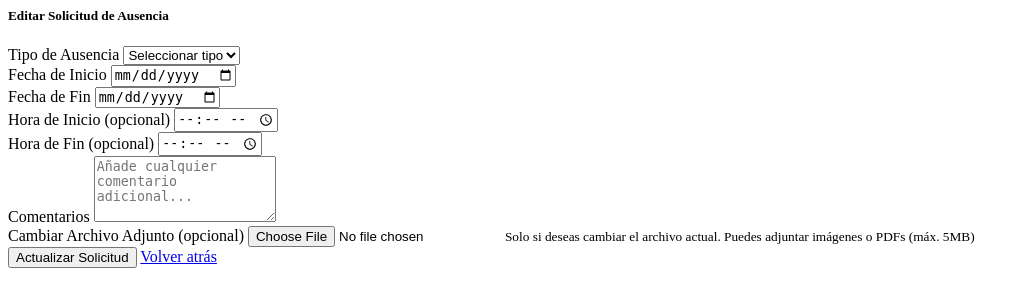
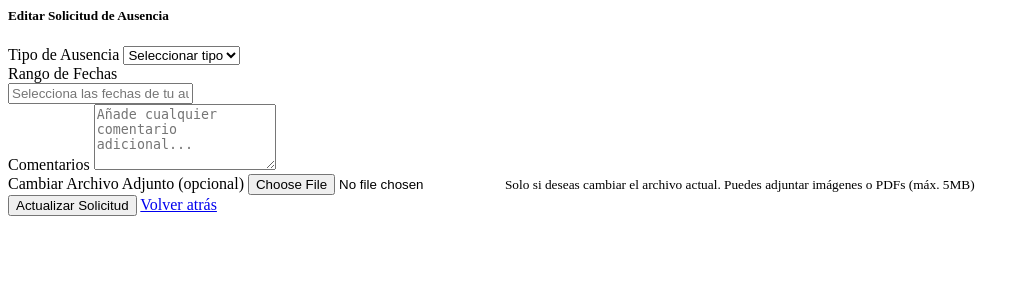
Before and after one commit to fredeabal/otgest, a CodeIgniter 4 app: template app/Views/absences/edit.php in a window 1280 px wide. Shown: the top 307 px of the page, without its empty margins (0-1030 px from the left). Run offline with PHP 8.4 and a stand-in for CodeIgniter, Linux system fonts and the light colour scheme; the template is opened without the code that fills it, so the values that code supplies are empty; some libraries are stand-ins or nearby versions.

Commit message:
Actualizar formulario de edición de ausencias para usar daterangepicker

```diff
--- a/app/Views/absences/edit.php
+++ b/app/Views/absences/edit.php
@@ -32,40 +32,28 @@
                         </div>
 
                         <div class="row">
-                            <div class="col-md-6">
+                            <div class="col-md-12">
                                 <div class="form-group mb-3">
-                                    <label for="start_date" class="form-label">Fecha de Inicio</label>
-                                    <input type="date" name="start_date" id="start_date" class="form-control" value="<?= esc($absence['start_date']) ?>">
+                                    <label for="daterange" class="form-label">Rango de Fechas</label>
+                                    <div class="input-group">
+                                        <input type="text" id="daterange" class="form-control" placeholder="Selecciona las fechas de tu ausencia">
+                                        <span class="input-group-text bg-primary-subtle text-primary border-primary border-opacity-25">
+                                            <i class="ti ti-calendar fs-5"></i>
+                                        </span>
+                                    </div>
+                                    <input type="hidden" name="start_date" id="start_date" value="<?= old('start_date', esc($absence['start_date'])) ?>">
+                                    <input type="hidden" name="end_date" id="end_date" value="<?= old('end_date', esc($absence['end_date'])) ?>">
+                                    <input type="hidden" name="start_time" id="start_time" value="<?= old('start_time', esc($absence['start_time'])) ?>">
+                                    <input type="hidden" name="end_time" id="end_time" value="<?= old('end_time', esc($absence['end_time'])) ?>">
                                     <?php if (isset($errors['start_date'])): ?>
                                         <div class="text-danger small"><?= $errors['start_date'] ?></div>
                                     <?php endif; ?>
-                                </div>
-                            </div>
-                            <div class="col-md-6">
-                                <div class="form-group mb-3">
-                                    <label for="end_date" class="form-label">Fecha de Fin</label>
-                                    <input type="date" name="end_date" id="end_date" class="form-control" value="<?= esc($absence['end_date']) ?>">
                                     <?php if (isset($errors['end_date'])): ?>
                                         <div class="text-danger small"><?= $errors['end_date'] ?></div>
                                     <?php endif; ?>
-                                </div>
-                            </div>
-                        </div>
-
-                        <div class="row">
-                            <div class="col-md-6">
-                                <div class="form-group mb-3">
-                                    <label for="start_time" class="form-label">Hora de Inicio (opcional)</label>
-                                    <input type="time" name="start_time" id="start_time" class="form-control" value="<?= esc($absence['start_time']) ?>">
                                     <?php if (isset($errors['start_time'])): ?>
                                         <div class="text-danger small"><?= $errors['start_time'] ?></div>
                                     <?php endif; ?>
-                                </div>
-                            </div>
-                            <div class="col-md-6">
-                                <div class="form-group mb-3">
-                                    <label for="end_time" class="form-label">Hora de Fin (opcional)</label>
-                                    <input type="time" name="end_time" id="end_time" class="form-control" value="<?= esc($absence['end_time']) ?>">
                                     <?php if (isset($errors['end_time'])): ?>
                                         <div class="text-danger small"><?= $errors['end_time'] ?></div>
                                     <?php endif; ?>
@@ -119,3 +107,6 @@
 
     </div>
 </div>
+
+<!-- Daterange Picker CSS -->
+<link rel="stylesheet" href="<?= base_url('assets/libs/daterangepicker/daterangepicker.css') ?>">
```
